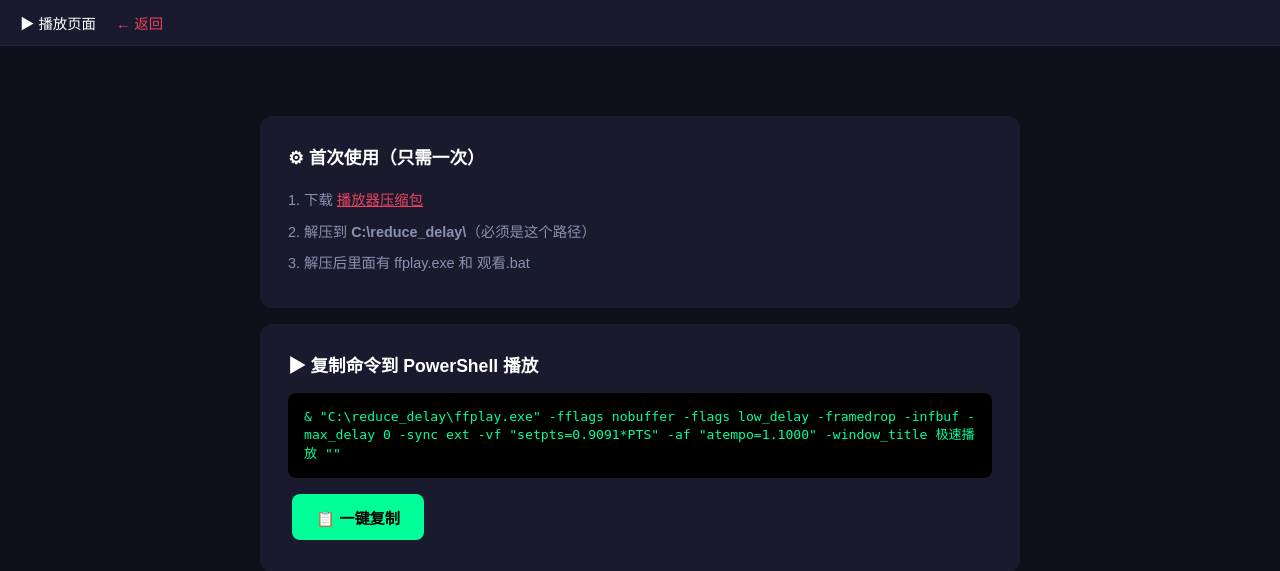
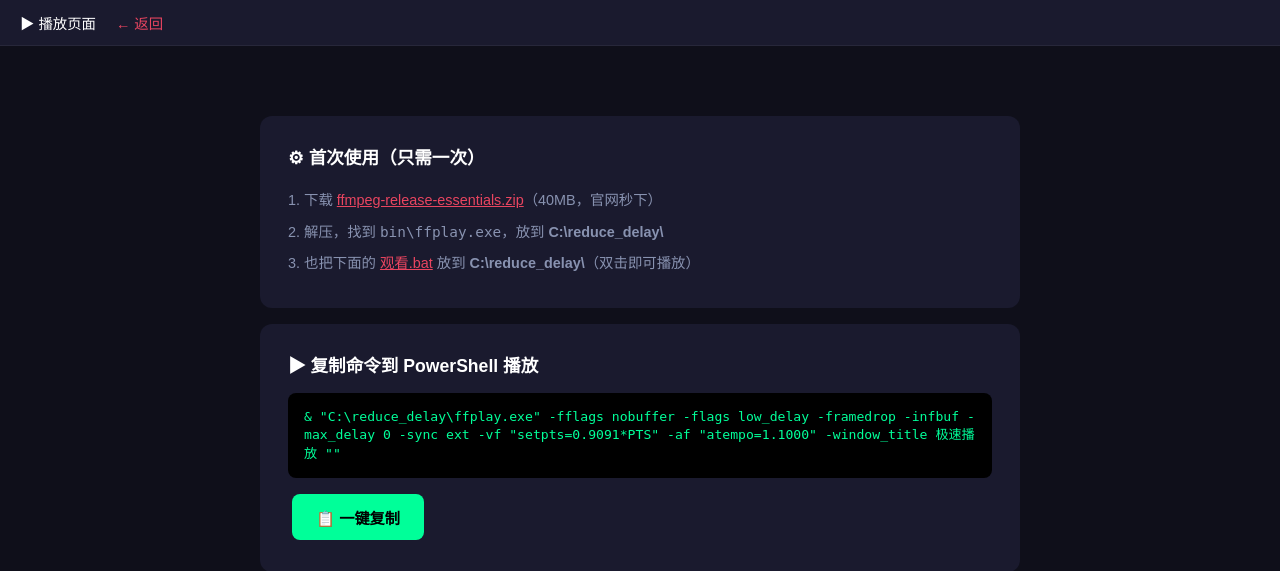
Before and after one commit to 1456597727-cyber/reduce_lantency, a Flask app: template templates/player.html in a window 1280 px wide. Shown: the top 571 px of the page. Run offline with Flask 3, Linux system fonts and the light colour scheme; the template is opened without the code that fills it, so the values that code supplies are empty.

Commit message:
faster download: use official ffmpeg CDN + bat file

```diff
--- a/templates/player.html
+++ b/templates/player.html
@@ -18,9 +18,9 @@ pre{background:#000;padding:16px;border-radius:8px;font-size:0.82rem;overflow-x:
 <div class="card">
 <h2>⚙ 首次使用（只需一次）</h2>
 <p style="color:#8892b0;line-height:2.2;font-size:0.9rem;">
-1. 下载 <a href="/static/ffplay_player.zip" style="color:#e94560;">播放器压缩包</a><br>
-2. 解压到 <b>C:\reduce_delay\</b>（必须是这个路径）<br>
-3. 解压后里面有 ffplay.exe 和 观看.bat
+1. 下载 <a href="https://www.gyan.dev/ffmpeg/builds/ffmpeg-release-essentials.zip" style="color:#e94560;" target="_blank">ffmpeg-release-essentials.zip</a>（40MB，官网秒下）<br>
+2. 解压，找到 <code>bin\ffplay.exe</code>，放到 <b>C:\reduce_delay\</b><br>
+3. 也把下面的 <a href="/static/观看.bat" style="color:#e94560;" download>观看.bat</a> 放到 <b>C:\reduce_delay\</b>（双击即可播放）
 </p>
 </div>
 
```
Also changed, not shown: 1 other file.
